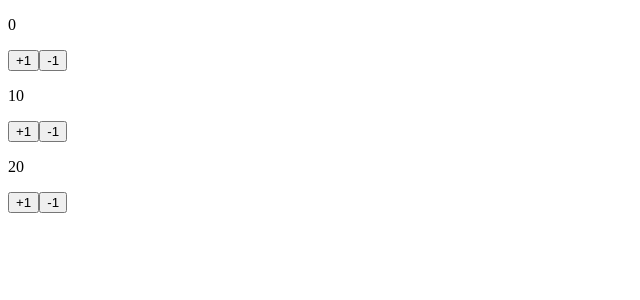
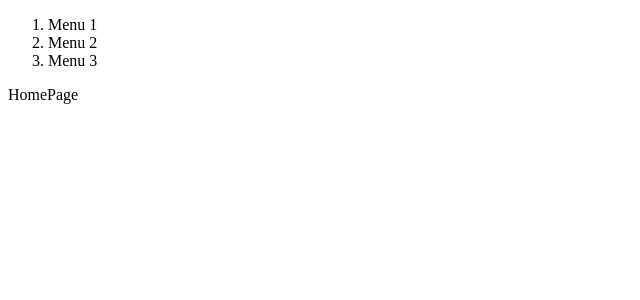
Before and after one commit to mnaxara/sales-web-app, a React (Vite) app: page / in a window 1280 px wide. Shown: the top 300 px of the page, without its empty margins (0-640 px from the left). Built offline with nearby package versions, Linux system fonts and the light colour scheme.

Commit message:
feat: 🎸 add routing and homepage

```diff
--- a/package.json
+++ b/package.json
@@ -15,7 +15,8 @@
   "dependencies": {
     "prop-types": "^15.8.1",
     "react": "^18.2.0",
-    "react-dom": "^18.2.0"
+    "react-dom": "^18.2.0",
+    "react-router-dom": "^6.15.0"
   },
   "devDependencies": {
     "@commitlint/cli": "^17.7.1",
--- a/src/App.jsx
+++ b/src/App.jsx
@@ -1,11 +1,20 @@
-import Counter from "./Counter";
+import { createBrowserRouter, RouterProvider } from "react-router-dom";
+import HomePage from "./HomePage";
+import MainTemplate from "./MainTemplate";
+
+const router = createBrowserRouter([
+  {
+    path: "/",
+    element: <MainTemplate />,
+    children: [
+      {
+        index: true,
+        element: <HomePage />,
+      },
+    ],
+  },
+]);
 
 export default function App() {
-  return (
-    <>
-      <Counter />
-      <Counter initialValue={10} step={2} />
-      <Counter initialValue={20} step={3} />
-    </>
-  );
+  return <RouterProvider router={router} />;
 }
--- /dev/null
+++ b/src/HomePage.jsx
@@ -0,0 +1,3 @@
+export default function HomePage() {
+  return <div>HomePage</div>;
+}
--- /dev/null
+++ b/src/MainTemplate.jsx
@@ -0,0 +1,21 @@
+import { Outlet } from "react-router";
+
+export default function MainTemplate() {
+  return (
+    <>
+      <header>
+        <nav>
+          <ol>
+            <li>Menu 1</li>
+            <li>Menu 2</li>
+            <li>Menu 3</li>
+          </ol>
+        </nav>
+      </header>
+      <main>
+        <Outlet></Outlet>
+      </main>
+      <footer></footer>
+    </>
+  );
+}
```
Also changed, not shown: .lintstagedrc.json, 5 other files (tests, documents, lock files or other folders).
